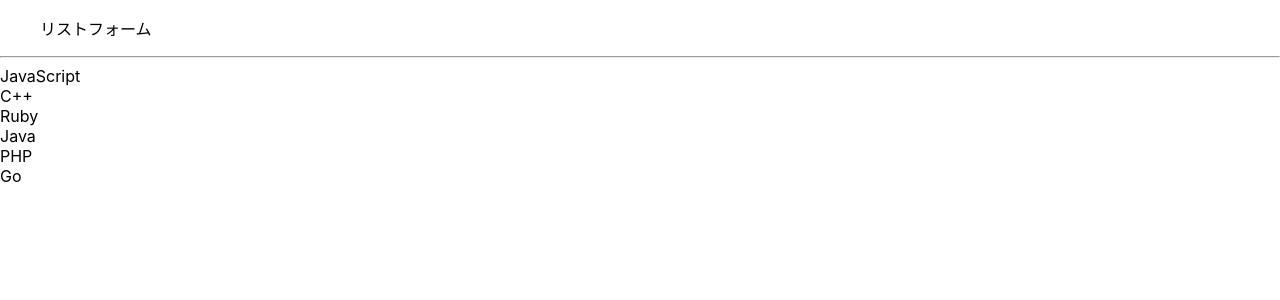
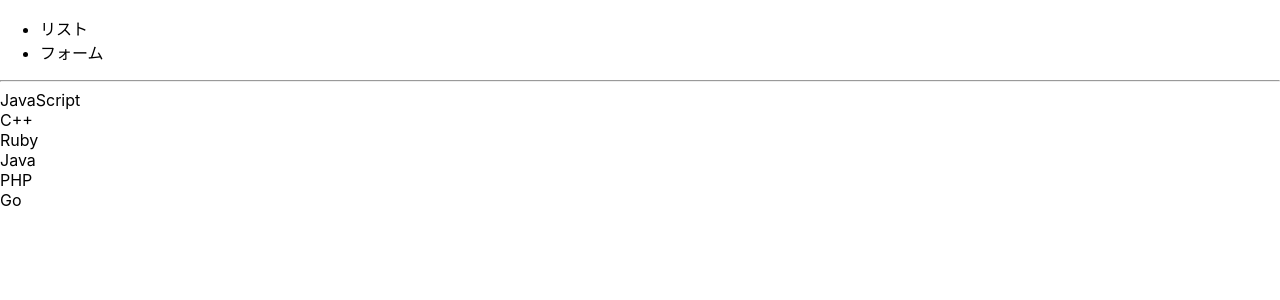
Before and after one commit to marieono/React-Tutorlal, a React (Create React App) app: page / in a window 1280 px wide. Shown: the top 300 px of the page. Built offline with nearby package versions, Linux system fonts and the light colour scheme.

Commit message:
クラスコンポーネントもtypoしていた

```diff
--- a/src/App.js
+++ b/src/App.js
@@ -14,8 +14,8 @@ class App extends React.Component {
       <div>
         <header>
           <ul>
-            <il onClick={() => this.setState({ tab: 'list' })}>リスト</il>
-            <il onClick={() => this.setState({ tab: 'form' })}>フォーム</il>
+            <li onClick={() => this.setState({ tab: 'list' })}>リスト</li>
+            <li onClick={() => this.setState({ tab: 'form' })}>フォーム</li>
           </ul>
         </header>
         <hr />
```
